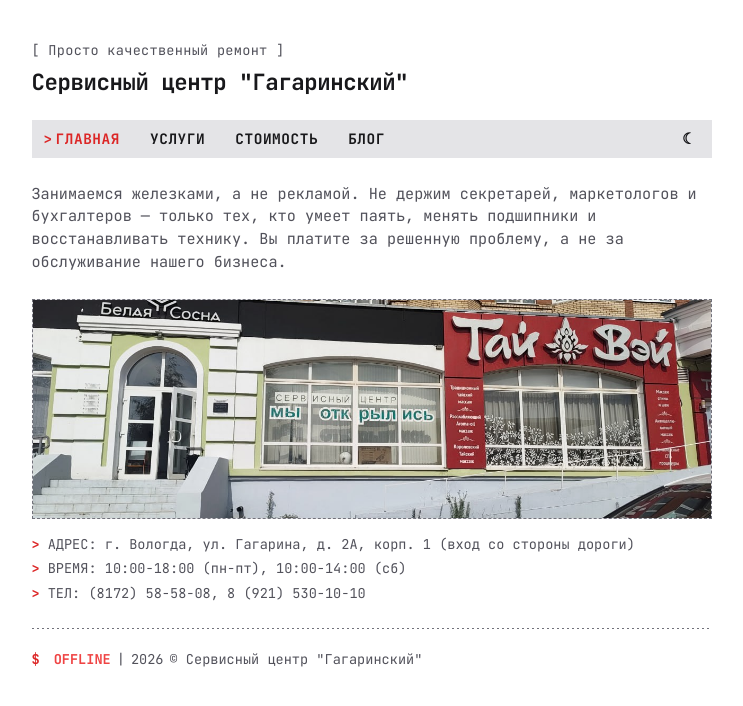
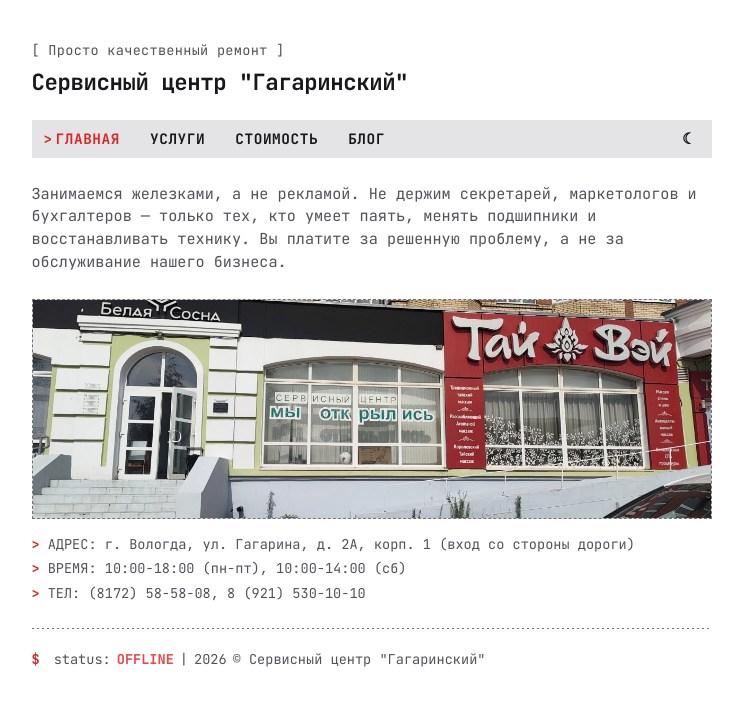
Before and after one commit to polinom11/polinom11.github.io, a Jekyll site: the page index.html, which Jekyll copies as it is, in a window 1280 px wide. Shown: the top 706 px of the page, without its empty margins (261-1004 px from the left). Built offline with Jekyll 4.4.1, drawn with Linux system fonts in a browser that asks for light colours.

Commit message:
Update index.html

```diff
--- a/index.html
+++ b/index.html
@@ -96,7 +96,7 @@
 
     <footer id="contacts">
         <div class="footer-status">
-            <span class="prompt">$</span><span id="statusIndicator"></span> | <span id="year">2026</span> &copy; Сервисный центр "Гагаринский"
+            <span class="prompt">$</span>status: <span id="statusIndicator">      </span> | <span id="year">2026</span> &copy; Сервисный центр "Гагаринский"
         </div>
     </footer>
 
```
